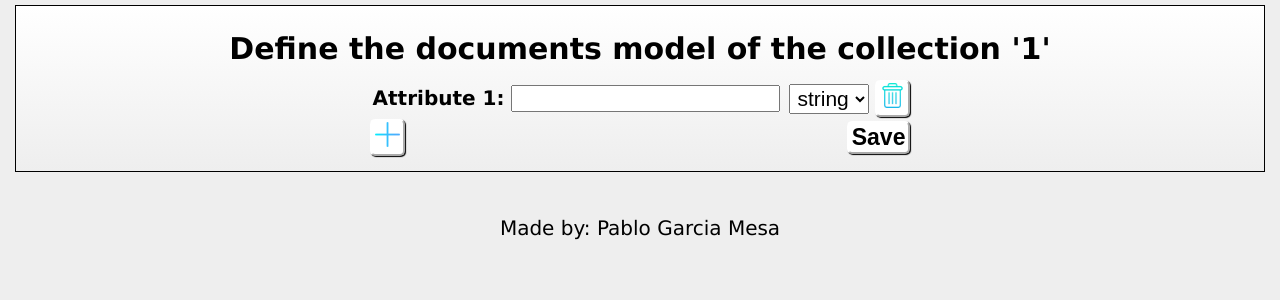
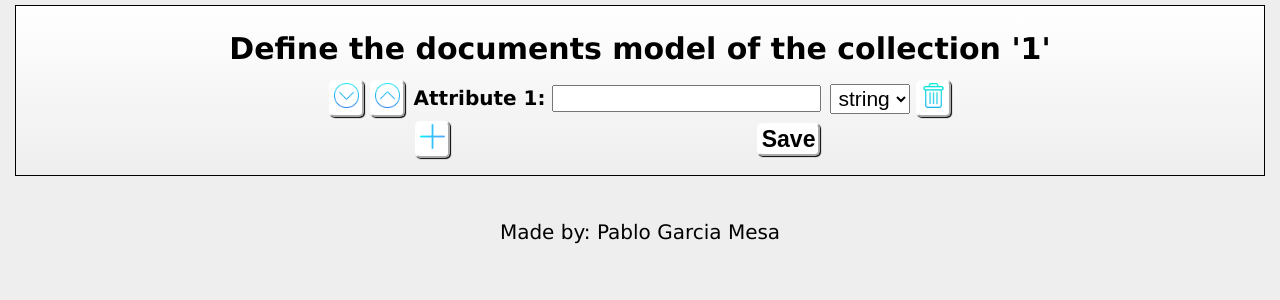
Before and after one commit to pgmesa/mongodb_app, a Django app: page /doc_model/1/1 in a window 1280 px wide. Shown: the part 176-476 px from the top of the page. Run offline with Django 3.2, Linux system fonts and the light colour scheme; data that the repository does not hold is empty.

Commit message:
Añadiendo flechas hacia arriba y abajo

```diff
--- a/templates/web_files/create_doc_model.html
+++ b/templates/web_files/create_doc_model.html
@@ -24,6 +24,16 @@
       {% csrf_token %}
       {% for attr, attr_dict in model.items %}
         <tr>
+          <td>
+            <button type="submit" class="button" style="padding: 1px 3px; margin: 0;" name="down" value="{{attr}}">
+              <img src="{% static 'icons/down_arrow.ico' %}" alt="Down" width="25px" height="25px">
+            </button>
+          </td>
+          <td>
+            <button type="submit" class="button" style="padding: 1px 3px; margin: 0;" name="up" value="{{attr}}">
+              <img src="{% static 'icons/up_arrow.ico' %}" alt="Up" width="25px" height="25px">
+            </button>
+          </td>
           <td style="padding: 0 5px;">
             Attribute {{forloop.counter}}: <input type="text" name="{{attr}}" value="{{attr_dict.name}}">
           </td>
@@ -42,15 +52,20 @@
         </tr>
       {% endfor %}
         <tr>
+          <td></td><td></td>
+          <td>
+            <table style="width: 100%;">
               <td style="text-align: left;">
                 <button type="submit" class="button" style="padding: 1px 3px; margin: 0;" name="add">
                   <img src="{% static 'icons/add.ico' %}" alt="add" width="25px" height="25px">
                 </button>
               </td>
-            <td colspan="2" style="text-align: right;">
+              <td style="text-align: right;">
                 <button type="submit" class="button" style="padding: 1px 3px; margin: 0;" name="save">
                   Save
                 </button>
+              </td>
+            </table>
           </td>
         </tr>
     </form>
```
Also changed, not shown: templates/web_files/resources/icons/down_arrow.ico (added), templates/web_files/resources/icons/up_arrow.ico (added). Lines whose indentation alone changed are shown as unchanged.
